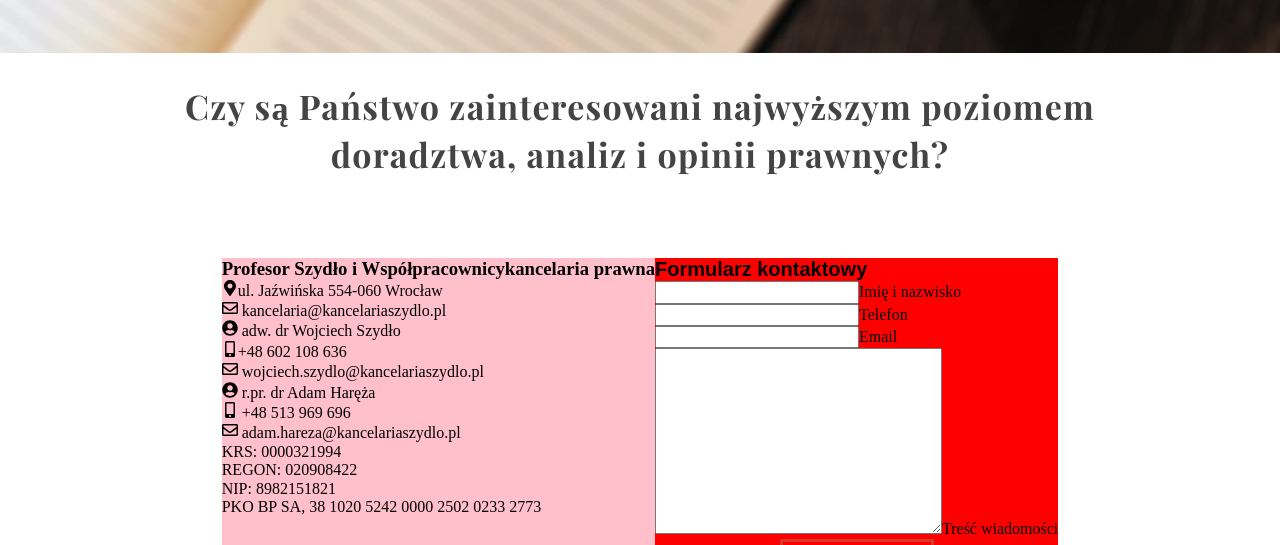
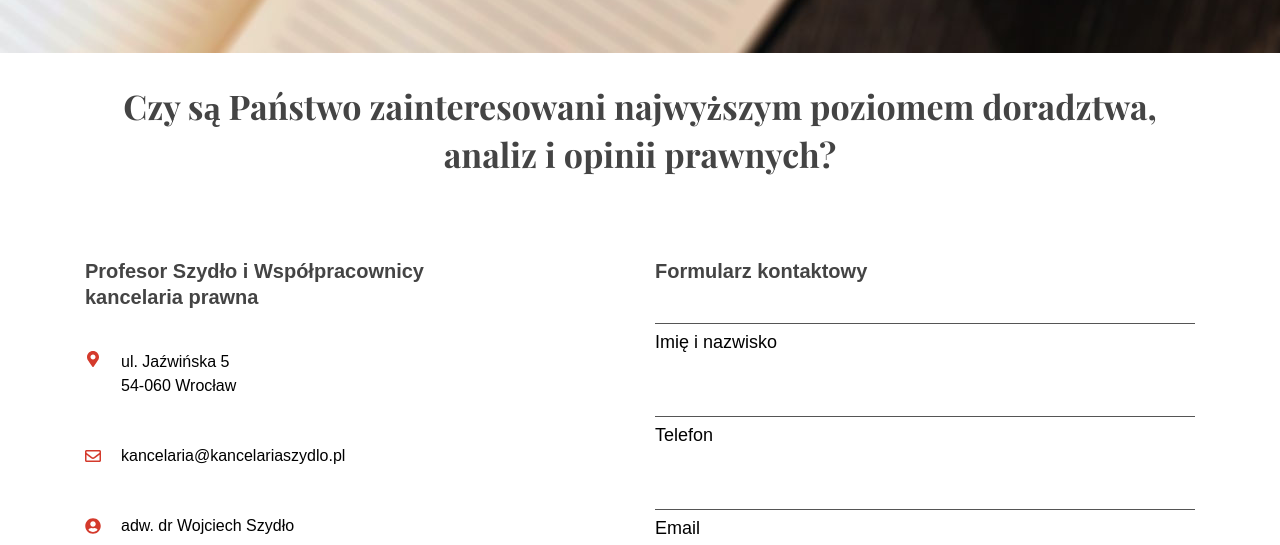
Before and after one commit to milecki/kancelaria, a Gatsby site: page /contact in a window 1280 px wide. Shown: the part 207-752 px from the top of the page. Built offline with nearby package versions, Linux system fonts and the light colour scheme; Gatsby itself is replaced by a stand-in of ours; a web font is replaced by a local one.

Commit message:
Add CSS to Contact page, refactor buttons

```diff
--- a/src/components/button/button.module.scss
+++ b/src/components/button/button.module.scss
@@ -2,16 +2,13 @@ $base-color: #d43a2c;
 
 .btn {
   display: block;
-  // position: relative;
-  margin: 0 auto;
+  background-color: transparent;
   font-family: 'Martel Sans', sans-serif;
-  background-color: transparent;
+  font-weight: 800;
+  letter-spacing: 1.3px;
   text-transform: uppercase;
   text-align: center;
   text-decoration: none;
-  letter-spacing: 1.3px;
-  // outline: none;
-  font-weight: 800;
   transition: all .3s ease;
 
   svg {
@@ -20,13 +17,13 @@ $base-color: #d43a2c;
 }
 
 .btnPrimary {
-  width: 154px;
+  width: 166px;
+  height: 34px;
+  line-height: 30px;
   border: 3px solid #d43a2c;
   color: #d43a2c;
-  line-height: 20px;
-  padding: 1px 0px;
-  // margin: 15px 0px 30px 0px;
-  font-size: 8px;
+  font-size: 10px;
+
 
   &:hover,
   &:focus {
@@ -41,15 +38,16 @@ $base-color: #d43a2c;
 
 .btnCta {
   width: 154px;
+  height: 40px;
+  line-height: 40px;
   border: 3px solid #FFF;
   color: #FFF;
   font-size: 15px;
-  line-height: 40px;
 
   &:hover,
   &:focus {
+    border-color: #d43a2c;
     background-color: #d43a2c;
-    border-color: #d43a2c;
   }
 
   svg {
@@ -61,42 +59,16 @@ $base-color: #d43a2c;
   position: relative;
   display: inline-block;
   color: #d43a2c;
+  font-size: 12px;
   line-height: 20px;
-  font-size: 12px;
-
-  // transition: color 0.3s;
-
-
-  // &::before {
-  //   position: absolute;
-  //   top: 10%;
-  //   left: 115%;
-  //   color: transparent;
-  //   content: '•';
-  //   text-shadow: 0 0 transparent;
-  //   font-size: 1em;
-  //   -webkit-transition: text-shadow 0.3s, color 0.3s;
-  //   -moz-transition: text-shadow 0.3s, color 0.3s;
-  //   transition: text-shadow 0.3s, color 0.3s;
-  //   -webkit-transform: translateX(-50%);
-  //   -moz-transform: translateX(-50%);
-  //   transform: translateX(-50%);
-  //   pointer-events: none;
-  // }
-
-  // &:hover::before,
-  // &:focus::before {
-  //   color: #d43a2c;
-  //   text-shadow: 10px 0 #d43a2c, -10px 0 #d43a2c;
-  // }
 
   &:hover,
   &:focus {
-    color: hsl(5, 66%, 70%);
+    color: #95281e;
   }
 
   svg {
+    position: relative;
     font-size: 11px;
-    position: relative;
   }
 }
--- a/src/components/contactForm/contactForm.js
+++ b/src/components/contactForm/contactForm.js
@@ -4,26 +4,26 @@ import styles from "./contactForm.module.scss"
 
 const ContactForm = () => (
   <div className={styles.formContainer}>
-    <h3 className={styles.h3}>Formularz kontaktowy</h3>
+    <h3 className={styles.formHeading}>Formularz kontaktowy</h3>
     <form className={styles.form}>
-      <label>
-        <input type="text" />
-        Imię i nazwisko
+      <label className={styles.label}>
+        <input type="text" className={styles.input} />
+        <span>Imię i nazwisko</span>
       </label>
 
-      <label>
-        <input type="text" />
-        Telefon
+      <label className={styles.label}>
+        <input type="text" className={styles.input} />
+        <span>Telefon</span>
       </label>
 
-      <label>
-        <input type="text" />
-        Email
+      <label className={styles.label}>
+        <input type="text" className={styles.input} />
+        <span>Email</span>
       </label>
 
-      <label>
-        <textarea name="" id="" cols="30" rows="10" />
-        Treść wiadomości
+      <label className={styles.label}>
+        <textarea className={styles.textarea} />
+        <span>Treść wiadomości</span>
       </label>
 
       <Button address="/">Wyślij wiadomość</Button>
--- a/src/components/contactForm/contactForm.module.scss
+++ b/src/components/contactForm/contactForm.module.scss
@@ -1,15 +1,59 @@
+.formContainer {
+  display: flex;
+  flex-direction: column;
+  width: 50%;
+  padding: 0 15px;
+}
+
 .form {
   display: flex;
   flex-direction: column;
 }
 
-.formContainer {
-  display: flex;
-  flex-direction: column;
-  background-color: red;
+.formHeading {
+  color: #444444;
+  font-family: "Martel Sans", sans-serif;
+  font-size: 20px;
+  font-weight: 600;
+  line-height: 26px;
 }
 
-.h3 {
-  font-family: "Martel Sans", sans-serif;
-  font-size: 20px;
+.label {
+  margin-bottom: 24px;
+  font-family: "Palanquin", sans-serif;
+  font-size: 18px;
+  font-weight: 300;
+
+  &:last-of-type {
+    margin-bottom: 36px;
+  }
+
+  span {
+    display: block;
+    margin-top: 8px;
+  }
 }
+
+.input {
+  height: 40px;
+}
+
+.textarea {
+  height: 146px;
+}
+
+.input,
+.textarea {
+  width: 100%;
+  border: none;
+  border-bottom: 1px solid #555555;
+  font-family: "Palanquin", sans-serif;
+  font-size: 14px;
+  outline: none;
+  transition: all 0.3s ease-in-out;
+
+  &:focus {
+    border-bottom: 1px solid #d43a2c;
+    box-shadow: 0 1px 0 0 #d43a2c;
+  }
+}
--- a/src/components/contactInfo/contactInfo.js
+++ b/src/components/contactInfo/contactInfo.js
@@ -9,19 +9,18 @@ import { FaRegEnvelope } from "react-icons/fa"
 const ContactInfo = () => (
   <div className={styles.infoContainer}>
     <h3 className={styles.companyName}>
-      Profesor Szydło i Współpracownicy
-      <span>kancelaria prawna</span>
+      Profesor Szydło i Współpracownicy <span>kancelaria prawna</span>
     </h3>
     <p className={styles.address}>
       <FaMapMarkerAlt />
-      ul. Jaźwińska 5<span>54-060 Wrocław</span>
+      ul. Jaźwińska 5<br />
+      54-060 Wrocław
     </p>
     <p className={styles.email}>
       <FaRegEnvelope /> kancelaria@kancelariaszydlo.pl
     </p>
 
-    <div>
-      <div>
+    <div className={styles.personContactInfo}>
       <p>
         <FaUserCircle /> adw. dr Wojciech Szydło
       </p>
@@ -33,7 +32,8 @@ const ContactInfo = () => (
         <FaRegEnvelope /> wojciech.szydlo@kancelariaszydlo.pl
       </p>
     </div>
-      <div>
+
+    <div className={styles.personContactInfo}>
       <p>
         <FaUserCircle /> r.pr. dr Adam Haręża
       </p>
@@ -45,15 +45,14 @@ const ContactInfo = () => (
       </p>
     </div>
 
-      <div>
+    <div className={styles.registers}>
       <p>KRS: 0000321994</p>
       <p>REGON: 020908422</p>
     </div>
 
-      <div>
+    <div className={styles.registers}>
       <p>NIP: 8982151821</p>
       <p>PKO BP SA, 38 1020 5242 0000 2502 0233 2773</p>
-      </div>
     </div>
   </div>
 )
--- a/src/components/contactInfo/contactInfo.module.scss
+++ b/src/components/contactInfo/contactInfo.module.scss
@@ -1,9 +1,56 @@
 .infoContainer {
-  background-color: pink;
+  width: 50%;
+  padding: 0 15px 100px;
+  font-family: "Palanquin", sans-serif;
+  font-size: 16px;
+  line-height: 24px;
+
+  // style for all icons
+  svg {
+    color: #d43a2c;
+    margin-right: 20px;
+  }
 }
 
-.companyName {}
+.companyName {
+  margin: 0 0 40px;
+  color: #444444;
+  font-family: "Martel Sans", sans-serif;
+  font-size: 20px;
+  font-weight: 600;
+  line-height: 26px;
 
-.address {}
+  span {
+    display: block;
+  }
+}
 
-.email {}
+.address {
+  display: flex;
+  align-items: baseline;
+  margin-bottom: 46px;
+}
+
+.email {
+  display: flex;
+  align-items: center;
+  margin-bottom: 46px;
+}
+
+.personContactInfo {
+  margin-bottom: 46px;
+
+  p {
+    display: flex;
+    align-items: center;
+    margin-bottom: 6px;
+  }
+}
+
+.registers {
+  margin-bottom: 46px;
+
+  p {
+    margin-bottom: 6px;
+  }
+}
--- a/src/components/home/areas/areas.module.scss
+++ b/src/components/home/areas/areas.module.scss
@@ -15,11 +15,15 @@
 }
 
 .area {
-  width: 33.3333%;
+  display: flex;
+  flex-direction: column;
+  align-items: center;
+  flex-basis: 33.3333%;
   text-align: center;
   padding-right: 15px;
   padding-left: 15px;
   padding-bottom: 30px;
+
 
 }
 
@@ -27,7 +31,7 @@
   font-size: 19px;
   line-height: 21px;
   font-weight: 700;
-  margin-top: 2px;
+  margin-top: 6px;
   margin-bottom: 15px;
   font-family: 'Palanquin', sans-serif;
   color: #444444;
--- a/src/components/home/cta/cta.module.scss
+++ b/src/components/home/cta/cta.module.scss
@@ -1,5 +1,5 @@
 .cta {
-  background-image: url(http://kancelariaszydlo.pl/wp-content/uploads/2017/03/cta_bg.jpg);
+  background-image: url("../../../images/bg-cta.jpg");
   background-position: top;
   background-repeat: no-repeat;
   background-size: cover;
@@ -9,6 +9,7 @@
   display: flex;
   flex-direction: column;
   justify-content: center;
+  align-items: center;
 }
 
 .ctaHeader {
--- a/src/layouts/index.css
+++ b/src/layouts/index.css
@@ -1,4 +1,4 @@
-@import url('https://fonts.googleapis.com/css?family=Martel+Sans:700,800|Palanquin:300,700|Playfair+Display:700&display=swap&subset=latin-ext');
+@import url('https://fonts.googleapis.com/css?family=Martel+Sans:600,700,800|Palanquin:300,700|Playfair+Display:700&display=swap&subset=latin-ext');
 
 /*! normalize.css v8.0.1 | MIT License | github.com/necolas/normalize.css */
 
@@ -422,7 +422,6 @@ h2 {
   text-align: center;
   font-size: 34px;
   margin-bottom: 80px;
-  letter-spacing: 1.2px;
   color: #444;
   line-height: 1.4;
   font-family: 'Playfair Display', serif;
```
Lines whose indentation alone changed are shown as unchanged.
